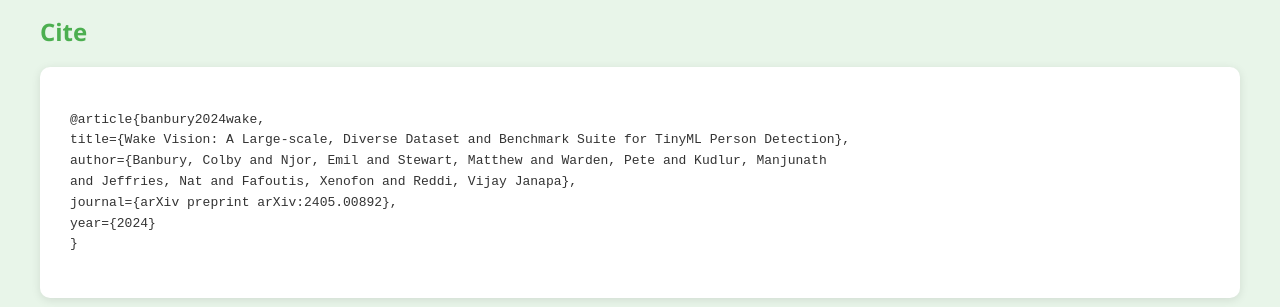
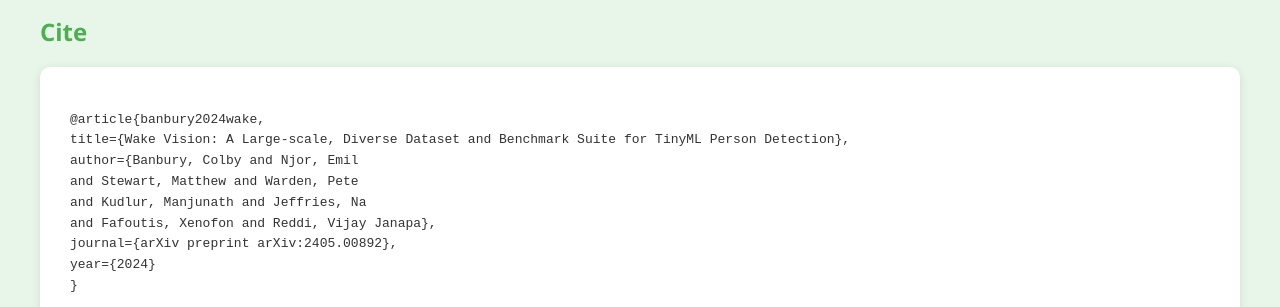
Before and after one commit to harvard-edge/Wake_Vision_Webpage, a plain HTML site: page index.html in a window 1280 px wide. Shown: the part 1576-1883 px from the top of the page. Drawn offline with Linux system fonts and the light colour scheme.

Commit message:
update citation formatting

```diff
--- a/index.html
+++ b/index.html
@@ -288,8 +288,10 @@
         <section id="cite" class="section">
             <pre>@article{banbury2024wake,
 title={Wake Vision: A Large-scale, Diverse Dataset and Benchmark Suite for TinyML Person Detection},
-author={Banbury, Colby and Njor, Emil and Stewart, Matthew and Warden, Pete and Kudlur, Manjunath
-and Jeffries, Nat and Fafoutis, Xenofon and Reddi, Vijay Janapa},
+author={Banbury, Colby and Njor, Emil
+and Stewart, Matthew and Warden, Pete
+and Kudlur, Manjunath and Jeffries, Na
+and Fafoutis, Xenofon and Reddi, Vijay Janapa},
 journal={arXiv preprint arXiv:2405.00892},
 year={2024}
 }</pre>
```
